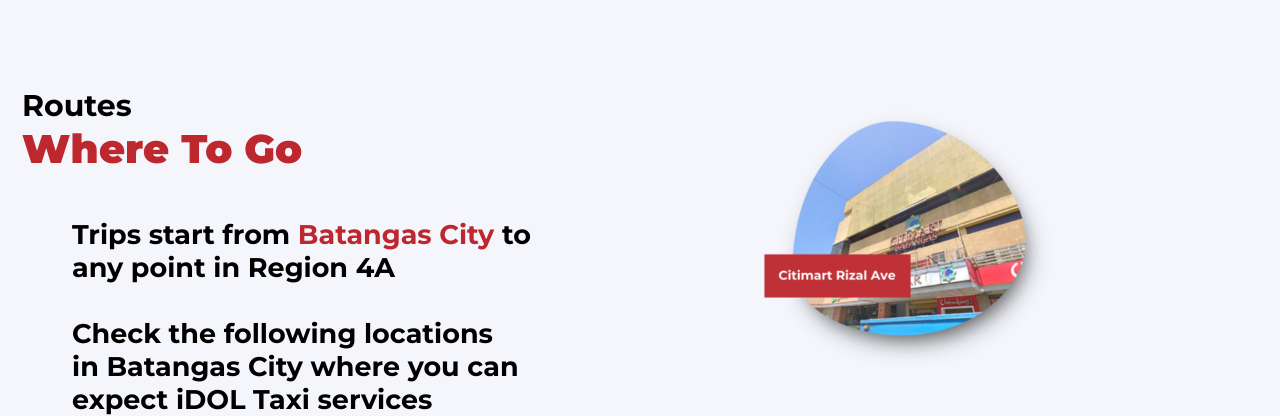
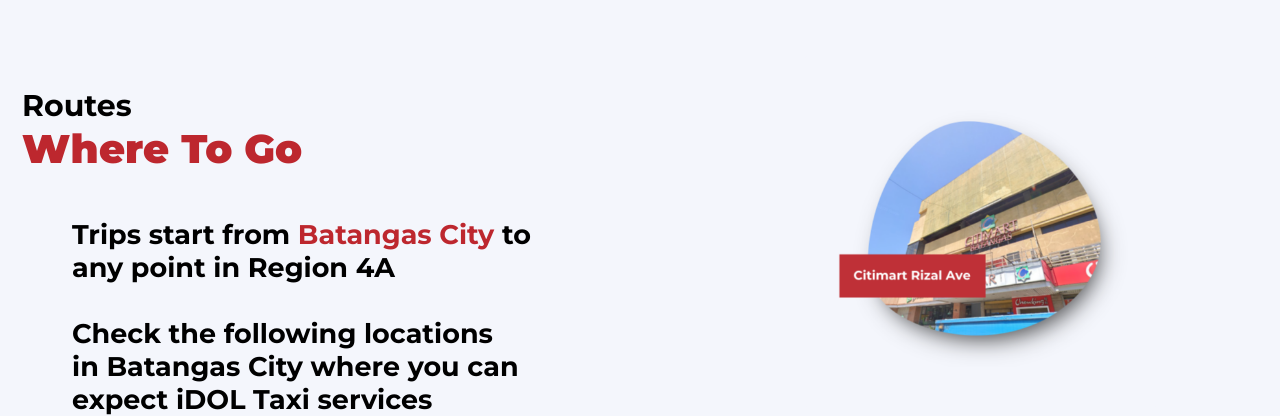
Before and after one commit to GenuinoVitto/CSSWENG--app-name-placeholder-, a website: page index.html in a window 1280 px wide. Shown: the part 1327-1743 px from the top of the page. Drawn offline with Linux system fonts and the light colour scheme; grey boxes are pictures that could not be loaded.

Commit message:
Update index.css

```diff
--- a/src/styles/index.css
+++ b/src/styles/index.css
@@ -325,7 +325,7 @@
 .waitarea-carousel {
   max-width: 350px;
   max-height: 350px;
-  margin-left: 125px;
+  margin-left: 200px;
 }
 
 .carousel-slide {
```
